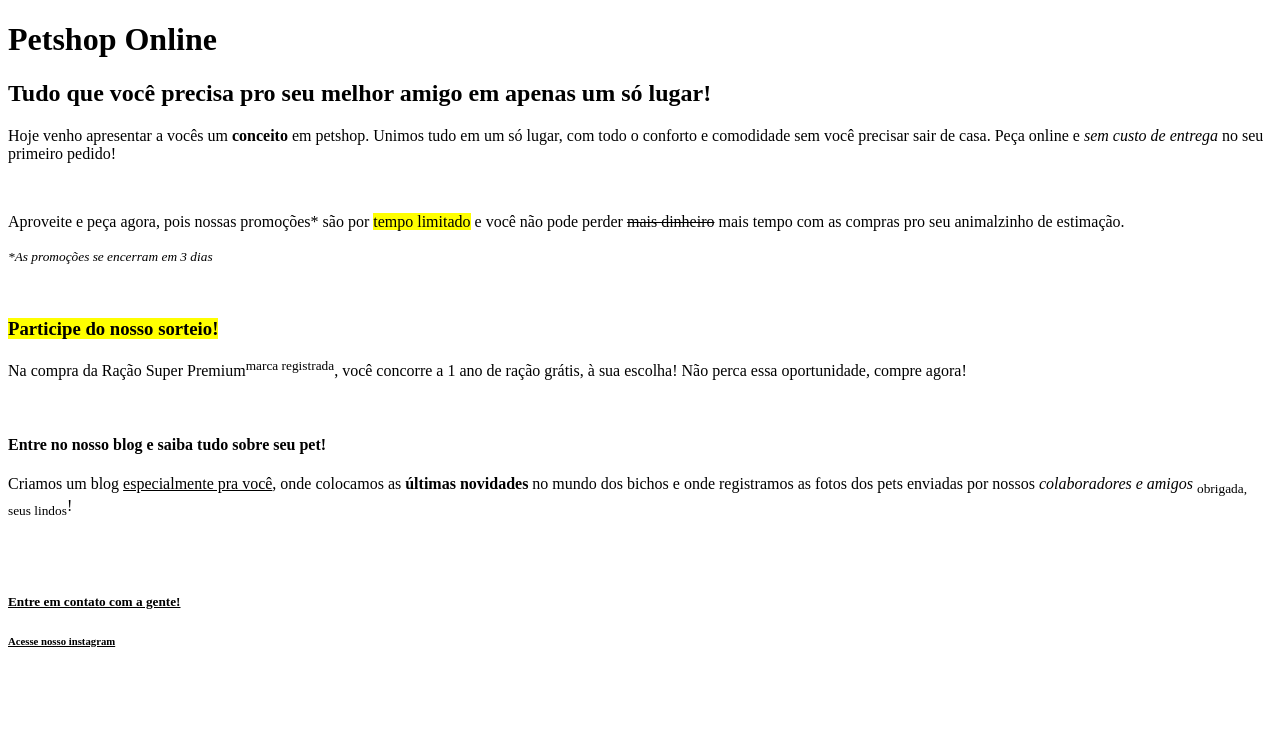
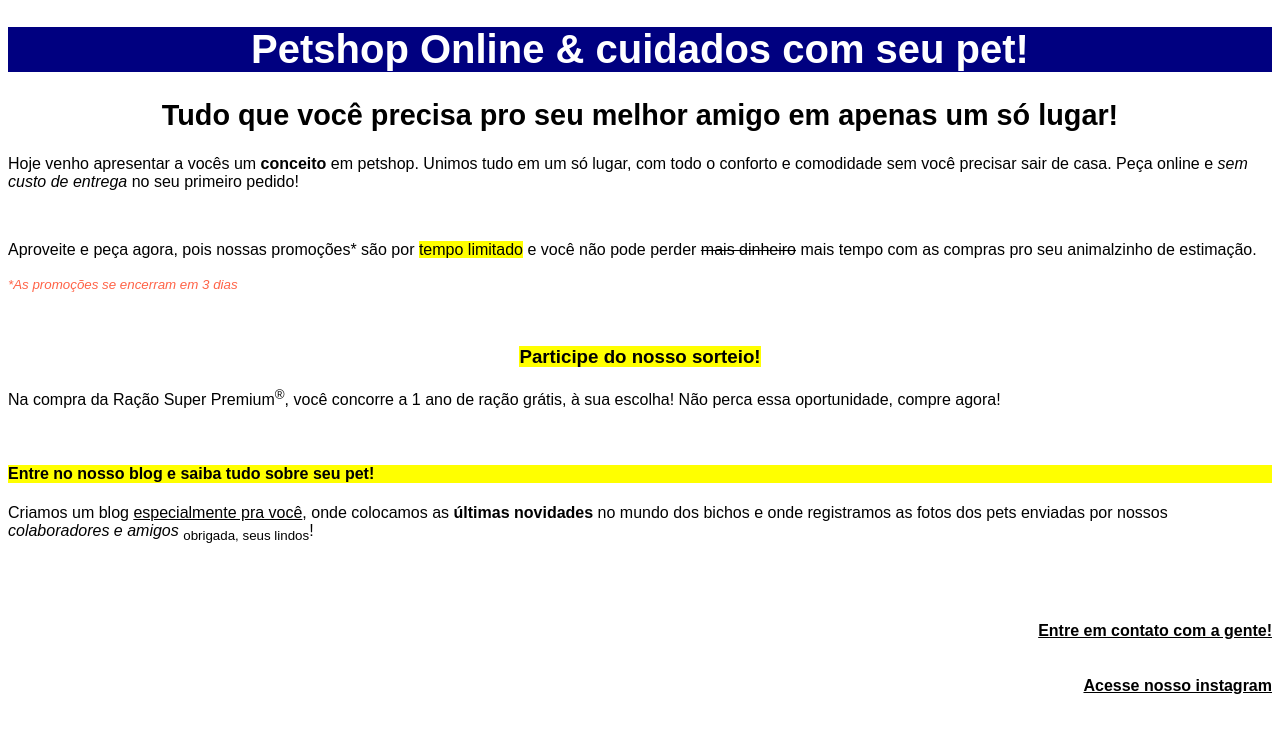
Before and after one commit to costatatiane/NEU-primeiro-projeto, a plain HTML site: page index.html in a window 1280 px wide. Drawn offline with Linux system fonts and the light colour scheme.

Commit message:
Adicionar primeiro HTML

```diff
--- a/index.html
+++ b/index.html
@@ -5,26 +5,28 @@
     <meta name="viewport" content="width=device-width, initial-scale=1.0">
     <title>Meu Petshop</title>
 </head>
-<body>
-    <h1>Petshop Online</h1>
-    <h2>Tudo que você precisa pro seu melhor amigo em apenas um só lugar!</h2>
+<body style="font-family: Arial, Helvetica, sans-serif;">
+    <h1 style="background-color: navy; text-align: center; font-size: 250%; color: white;">Petshop Online &amp; cuidados com seu pet!</h1>
+    <h2 style="text-align: center; font-size: 180%">Tudo que você precisa pro seu melhor amigo em apenas um só lugar!</h2>
     <p>Hoje venho apresentar a vocês um <b>conceito</b> em petshop. Unimos tudo em um só lugar, com todo o conforto e comodidade sem você precisar
         sair de casa. Peça online e <i>sem custo de entrega</i> no seu primeiro pedido!</p>
     </br>
     <p>Aproveite e peça agora, pois nossas promoções* são por <mark>tempo limitado</mark> e você não pode perder <del>mais dinheiro</del> mais tempo
         com as compras pro seu animalzinho de estimação.</p>
-    <p><small><i>*As promoções se encerram em 3 dias</i></small></p>
+    <p style="color: tomato"><small><i>*As promoções se encerram em 3 dias</i></small></p>
     </br>
-    <h3><mark>Participe do nosso sorteio!</mark></h3>
-    <p>Na compra da Ração Super Premium<sup>marca registrada</sup>, você concorre a 1 ano de ração grátis, à sua escolha! Não perca essa oportunidade,
+    <h3 style="text-align: center;"><mark>Participe do nosso sorteio!</mark></h3>
+    <p>Na compra da Ração Super Premium<sup>&reg;</sup>, você concorre a 1 ano de ração grátis, à sua escolha! Não perca essa oportunidade,
         compre agora!</p>
     </br>
-    <h4>Entre no nosso blog e saiba tudo sobre seu pet!</h4>
+    <h4 style="background-color: yellow;">Entre no nosso blog e saiba tudo sobre seu pet!</h4>
     <p>Criamos um blog <u>especialmente pra você</u>, onde colocamos as <strong>últimas novidades</strong> no mundo dos bichos e onde registramos as fotos dos
         pets enviadas por nossos <em>colaboradores e amigos</em> <sub>obrigada, seus lindos</sub>!</p>
     </br>
     </br>
-    <h5><u>Entre em contato com a gente!</u></h5>
-    <h6><u>Acesse nosso instagram</u></h6>
+    <h5 style="text-align: right; font-size: 100%"><u>Entre em contato com a gente!</u></h5>
+    <h6 style="text-align: right; font-size: 100%"><u>Acesse nosso instagram</u></h6>
 </body>
 </html>
+
+<tagname style="property:value;">
```
